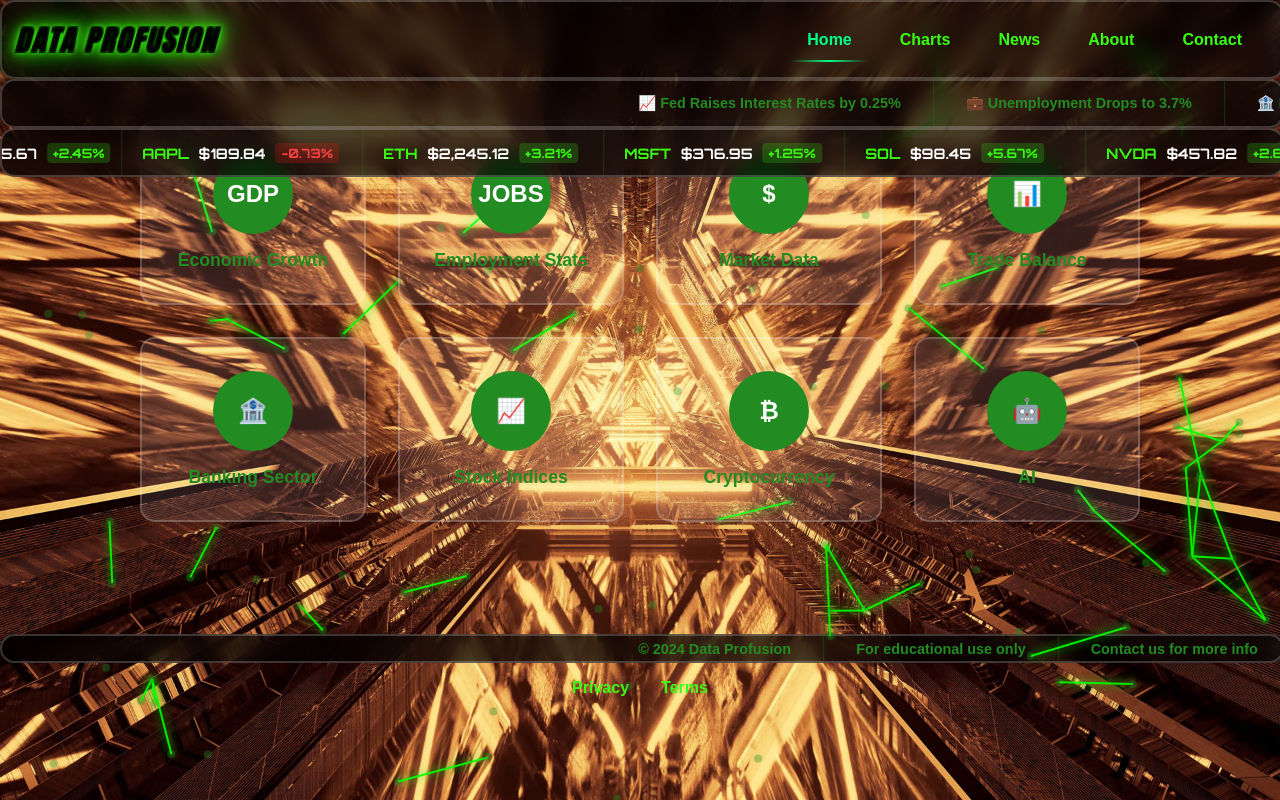
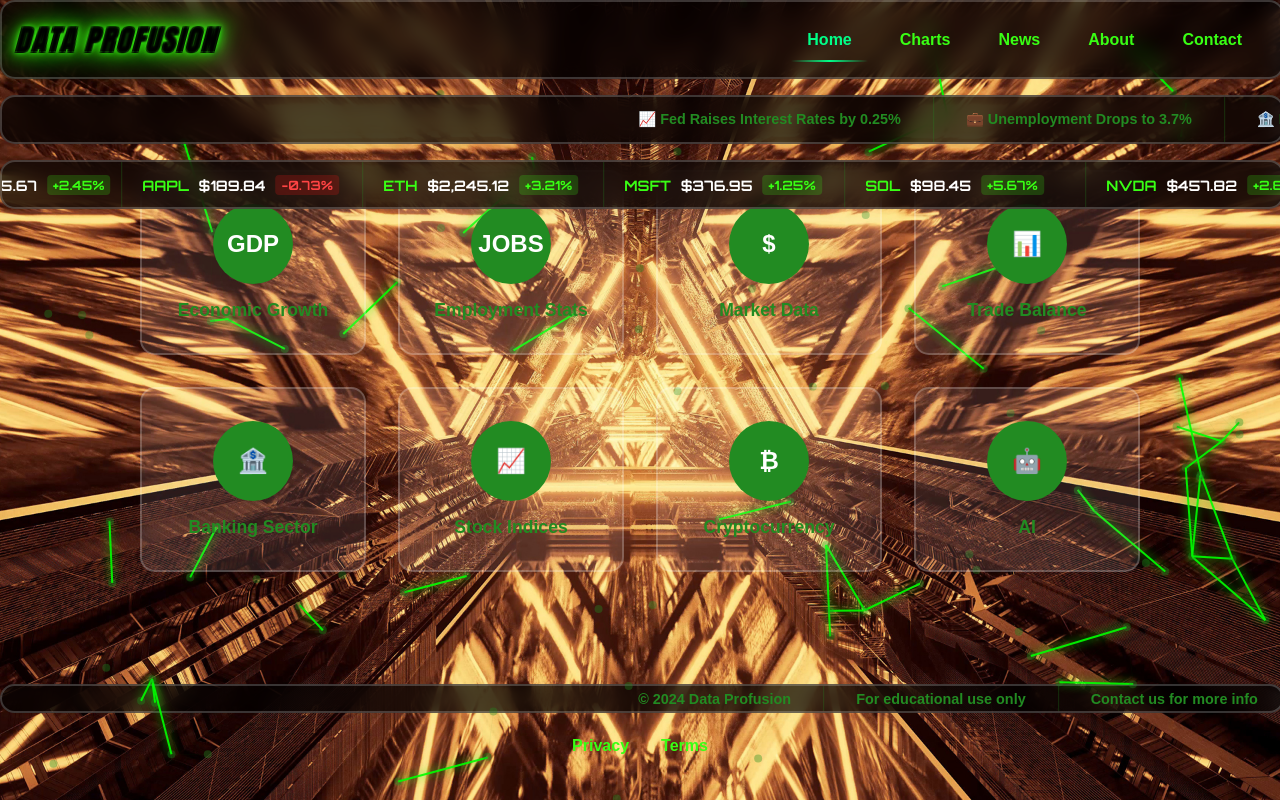
Before and after one commit to FortesFortunaAdiuvat/DataProfusion, a Flask app: page / in a window 1280 px wide. Run offline with Flask 3, Linux system fonts and the light colour scheme.

Commit message:
style: add spacing around tickers and footer

```diff
--- a/app/static/css/style.css
+++ b/app/static/css/style.css
@@ -6,7 +6,7 @@
     backdrop-filter: blur(10px);
     border: 2px solid rgba(255, 255, 255, 0.2);
     border-radius: 15px;
-    margin: 0;
+    margin: 0 0 1rem 0;
     overflow: hidden;
     position: relative;
     opacity: 0;
--- a/app/templates/index.html
+++ b/app/templates/index.html
@@ -34,7 +34,7 @@
             flex-direction: column;
             align-items: center;
             justify-content: center;
-            padding: 120px 5px 80px 5px;
+            padding: 170px 5px 80px 5px;
             box-sizing: border-box;
         }
 
@@ -82,7 +82,7 @@
             backdrop-filter: blur(10px);
             border: 2px solid rgba(255, 255, 255, 0.2);
             border-radius: 15px;
-            margin-bottom: 0rem;
+            margin-bottom: 1rem;
             overflow: hidden;
             position: relative;
             opacity: 0;
@@ -98,7 +98,7 @@
             backdrop-filter: blur(10px);
             border: 2px solid rgba(255, 255, 255, 0.2);
             border-radius: 15px;
-            margin-bottom: 0rem;
+            margin-bottom: 1rem;
             overflow: hidden;
             position: relative;
             opacity: 0;
@@ -226,7 +226,7 @@
 
         @media (max-width: 768px) {
             .main-content {
-                padding: 150px 5px 80px 5px;
+                padding: 200px 5px 80px 5px;
             }
 
             .nav-brand {
@@ -291,6 +291,7 @@
             border-radius: 15px;
             opacity: 0;
             animation: fadeIn 1.5s ease-out 1s forwards;
+            margin-bottom: 1rem;
         }
 
         .nav-content {
@@ -350,7 +351,7 @@
             backdrop-filter: blur(10px);
             border: 2px solid rgba(255, 255, 255, 0.2);
             border-radius: 15px;
-            margin-bottom: 0.5rem;
+            margin-bottom: 1rem;
             overflow: hidden;
             position: relative;
             opacity: 0;
```
